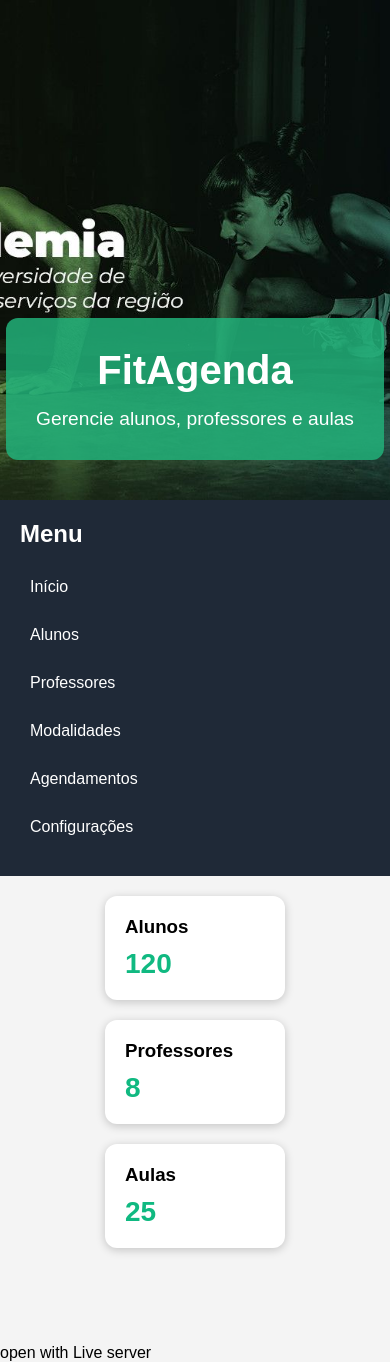
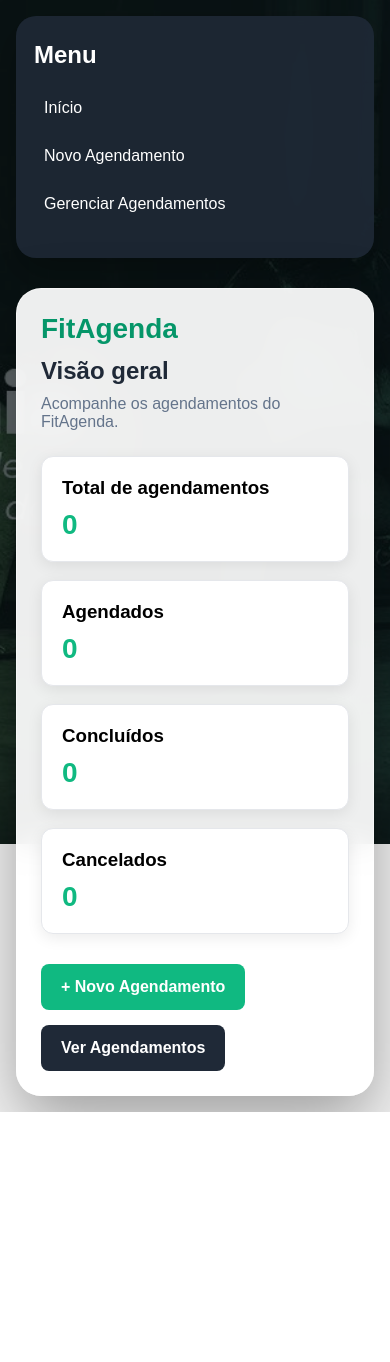
Before and after one commit to oalvarezel/fitagenda, a PHP site: page / in a window 390 px wide. After the commit the page ends 1112 px from the top, so only its background shows below. Run offline with PHP 8.4, Linux system fonts and the light colour scheme; data that the repository does not hold is empty.

Commit message:
Finaliza integração, documentação e testes do FitAgenda

```diff
--- a/css/style.css
+++ b/css/style.css
@@ -126,3 +126,221 @@ body {
         font-size: 2.5rem;
     }
 }
+
+/* Ajustes do painel inicial */
+
+.hero {
+    height: 280px;
+    align-items: center;
+}
+
+.hero-content {
+    margin-bottom: 0;
+}
+
+.container {
+    min-height: calc(100vh - 280px);
+}
+
+.sidebar {
+    width: 220px;
+    min-width: 220px;
+    min-height: auto;
+}
+
+.dashboard {
+    flex: 1;
+    min-width: 0;
+    padding: 40px;
+}
+
+.dashboard h2 {
+    margin-bottom: 10px;
+    color: #1f2937;
+}
+
+.dashboard > p {
+    color: #64748b;
+    margin-bottom: 25px;
+}
+
+.dashboard .cards {
+    display: grid;
+    grid-template-columns: repeat(auto-fit, minmax(190px, 1fr));
+    gap: 20px;
+    padding: 0;
+}
+
+.dashboard .card {
+    min-width: 0;
+}
+
+.dashboard-actions {
+    display: flex;
+    flex-wrap: wrap;
+    gap: 15px;
+    margin-top: 30px;
+}
+
+.dashboard-actions a {
+    padding: 14px 20px;
+    background: #10b981;
+    color: white;
+    border-radius: 8px;
+    text-decoration: none;
+    font-weight: bold;
+}
+
+.dashboard-actions a.secondary {
+    background: #1f2937;
+}
+
+.dashboard-actions a:hover {
+    opacity: 0.9;
+}
+
+@media (max-width: 768px) {
+    .hero {
+        height: 220px;
+    }
+
+    .sidebar {
+        width: 100%;
+        min-width: 0;
+    }
+
+    .dashboard {
+        padding: 20px;
+    }
+
+    .dashboard .cards {
+        grid-template-columns: 1fr;
+    }
+}
+
+/* ===== NOVO LAYOUT DA PAGINA INICIAL ===== */
+
+/* Banner fixo ocupando toda a tela */
+.hero {
+    position: fixed;
+    inset: 0;
+    width: 100%;
+    height: 100vh;
+    z-index: 0;
+
+    background-image: url('../assets/images/banner.jpg');
+    background-size: cover;
+    background-position: center;
+    background-repeat: no-repeat;
+}
+
+/* Escurece o fundo para destacar o painel */
+.hero::after {
+    content: "";
+    position: absolute;
+    inset: 0;
+    background: rgba(10, 20, 25, 0.65);
+}
+
+/* Organiza menu e painel sobre o fundo */
+.container {
+    position: relative;
+    z-index: 1;
+
+    display: flex;
+    align-items: center;
+    gap: 30px;
+
+    min-height: 100vh;
+    padding: 28px;
+    background: transparent;
+}
+
+/* Menu lateral com efeito de vidro */
+.sidebar {
+    position: static;
+    flex: 0 0 220px;
+    width: 220px;
+    min-height: auto;
+    align-self: stretch;
+
+    padding: 25px 18px;
+    border-radius: 20px;
+
+    background: rgba(31, 41, 55, 0.88);
+    backdrop-filter: blur(12px);
+
+    box-shadow: 0 15px 40px rgba(0, 0, 0, 0.3);
+}
+
+/* Painel principal flutuante */
+.dashboard {
+    flex: 1;
+    width: 100%;
+    max-width: 1100px;
+    min-width: 0;
+
+    margin: 0 auto;
+    padding: 40px;
+
+    background: rgba(255, 255, 255, 0.93);
+    backdrop-filter: blur(15px);
+
+    border: 1px solid rgba(255, 255, 255, 0.5);
+    border-radius: 25px;
+
+    box-shadow: 0 25px 65px rgba(0, 0, 0, 0.35);
+}
+
+/* Titulo do painel */
+.dashboard-title {
+    font-size: 36px;
+    color: #059669;
+    margin-bottom: 12px;
+}
+
+/* Organizacao dos indicadores */
+.dashboard .cards {
+    display: grid;
+    grid-template-columns: repeat(2, minmax(0, 1fr));
+    gap: 18px;
+
+    padding: 0;
+    margin-top: 24px;
+}
+
+.dashboard .card {
+    min-width: 0;
+    border: 1px solid #e5e7eb;
+    box-shadow: 0 4px 15px rgba(0, 0, 0, 0.08);
+}
+
+/* Adaptacao para tablets e celulares */
+@media (max-width: 900px) {
+    .container {
+        flex-direction: column;
+        align-items: stretch;
+        padding: 16px;
+    }
+
+    .sidebar {
+        flex: auto;
+        width: 100%;
+        align-self: auto;
+        min-height: auto;
+    }
+
+    .dashboard {
+        padding: 24px;
+    }
+}
+
+@media (max-width: 550px) {
+    .dashboard .cards {
+        grid-template-columns: 1fr;
+    }
+
+    .dashboard-title {
+        font-size: 28px;
+    }
+}
--- a/index.html
+++ /dev/null
@@ -1,62 +0,0 @@
-<!DOCTYPE html>
-<html lang="pt-br">
-
-<head>
-    <meta charset="UTF-8">
-    <meta name="viewport" content="width=device-width, initial-scale=1.0">
-    <title>FitAgenda</title>
-
-    <link rel="stylesheet" href="css/style.css">
-</head>
-
-
-<body>
-
-<header class="hero">
-    <div class="hero-content">
-        <h1>FitAgenda</h1>
-        <p>Gerencie alunos, professores e aulas</p>
-    </div>
-</header>
-
-<div class="container">
-
-    <div class="sidebar">
-        <h2>Menu</h2>
-
-        <a href="index.html">Início</a>
-<a href="pages/alunos.html">Alunos</a>
-<a href="pages/professores.html">Professores</a>
-<a href="pages/modalidades.html">Modalidades</a>
-<a href="pages/agendamentos.html">Agendamentos</a>
-<a href="pages/teste.html">Configurações</a>
-    </div>
-
-    <div class="cards">
-
-        <div class="card">
-            <h3>Alunos</h3>
-            <p>120</p>
-        </div>
-
-        <div class="card">
-            <h3>Professores</h3>
-            <p>8</p>
-        </div>
-
-        <div class="card">
-            <h3>Aulas</h3>
-            <p>25</p>
-        </div>
-
-    </div>
-
-</div>
-
-</body>
-</div>
-</div>
-
-</body>
-</html>
-open with Live server
--- /dev/null
+++ b/index.php
@@ -0,0 +1,88 @@
+
+<?php
+
+require_once __DIR__ . '/config/database.php';
+
+$sql = "SELECT
+            COUNT(*) AS total,
+            COALESCE(SUM(status = 'agendado'), 0) AS agendados,
+            COALESCE(SUM(status = 'concluido'), 0) AS concluidos,
+            COALESCE(SUM(status = 'cancelado'), 0) AS cancelados
+        FROM agendamentos";
+
+$stmt = $pdo->query($sql);
+$resumo = $stmt->fetch(PDO::FETCH_ASSOC);
+
+?>
+
+<!DOCTYPE html>
+<html lang="pt-BR">
+
+<head>
+    <meta charset="UTF-8">
+    <meta name="viewport" content="width=device-width, initial-scale=1.0">
+    <title>Início | FitAgenda</title>
+    <link rel="stylesheet" href="css/style.css">
+</head>
+
+<body>
+
+    <div class="hero" aria-hidden="true"></div>
+
+    <div class="container">
+
+        <nav class="sidebar">
+            <h2>Menu</h2>
+
+            <a href="index.php">Início</a>
+            <a href="pages/cadastro.php">Novo Agendamento</a>
+            <a href="list/lista.php">Gerenciar Agendamentos</a>
+        </nav>
+
+        <main class="dashboard">
+
+        <h1 class="dashboard-title">FitAgenda</h1>
+
+            <h2>Visão geral</h2>
+            <p>Acompanhe os agendamentos do FitAgenda.</p>
+
+            <section class="cards">
+
+                <div class="card">
+                    <h3>Total de agendamentos</h3>
+                    <p><?= (int) $resumo['total'] ?></p>
+                </div>
+
+                <div class="card">
+                    <h3>Agendados</h3>
+                    <p><?= (int) $resumo['agendados'] ?></p>
+                </div>
+
+                <div class="card">
+                    <h3>Concluídos</h3>
+                    <p><?= (int) $resumo['concluidos'] ?></p>
+                </div>
+
+                <div class="card">
+                    <h3>Cancelados</h3>
+                    <p><?= (int) $resumo['cancelados'] ?></p>
+                </div>
+
+            </section>
+
+            <div class="dashboard-actions">
+                <a href="pages/cadastro.php">
+                    + Novo Agendamento
+                </a>
+
+                <a href="list/lista.php" class="secondary">
+                    Ver Agendamentos
+                </a>
+            </div>
+
+        </main>
+
+    </div>
+
+</body>
+</html>
```
Also changed, not shown: css/forms.css (+60 -0 lines), docs/relatorio de desenvolvimento front end/relatorio-desenvolvimento-thiago-gomes.md (added, +99 -0 lines), docs/relatorio-desenvolvimento-isaac.md (added, +105 -0 lines), pages/cadastro.php (+5 -2 lines), pages/editar.php (+5 -2 lines), 2 other files.
